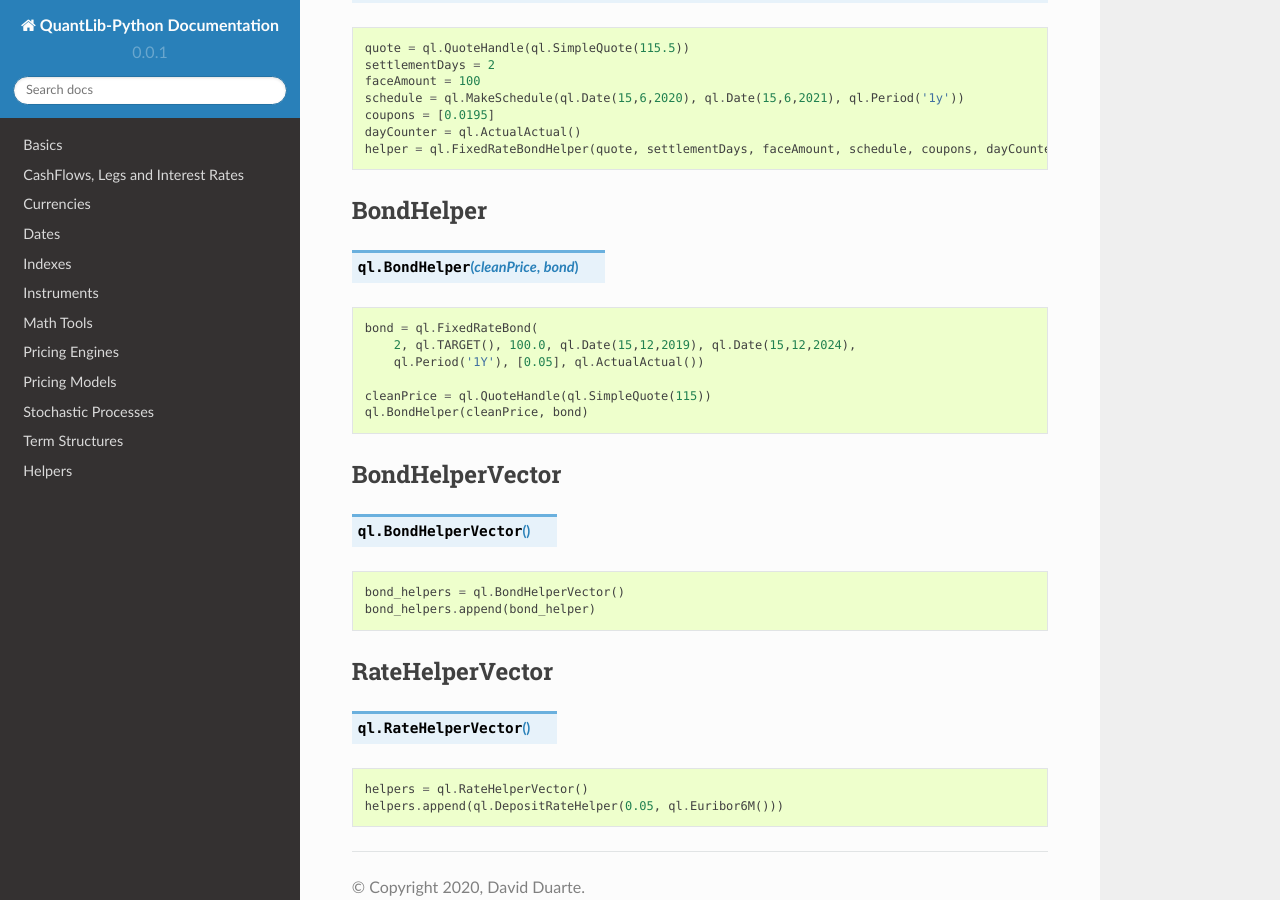
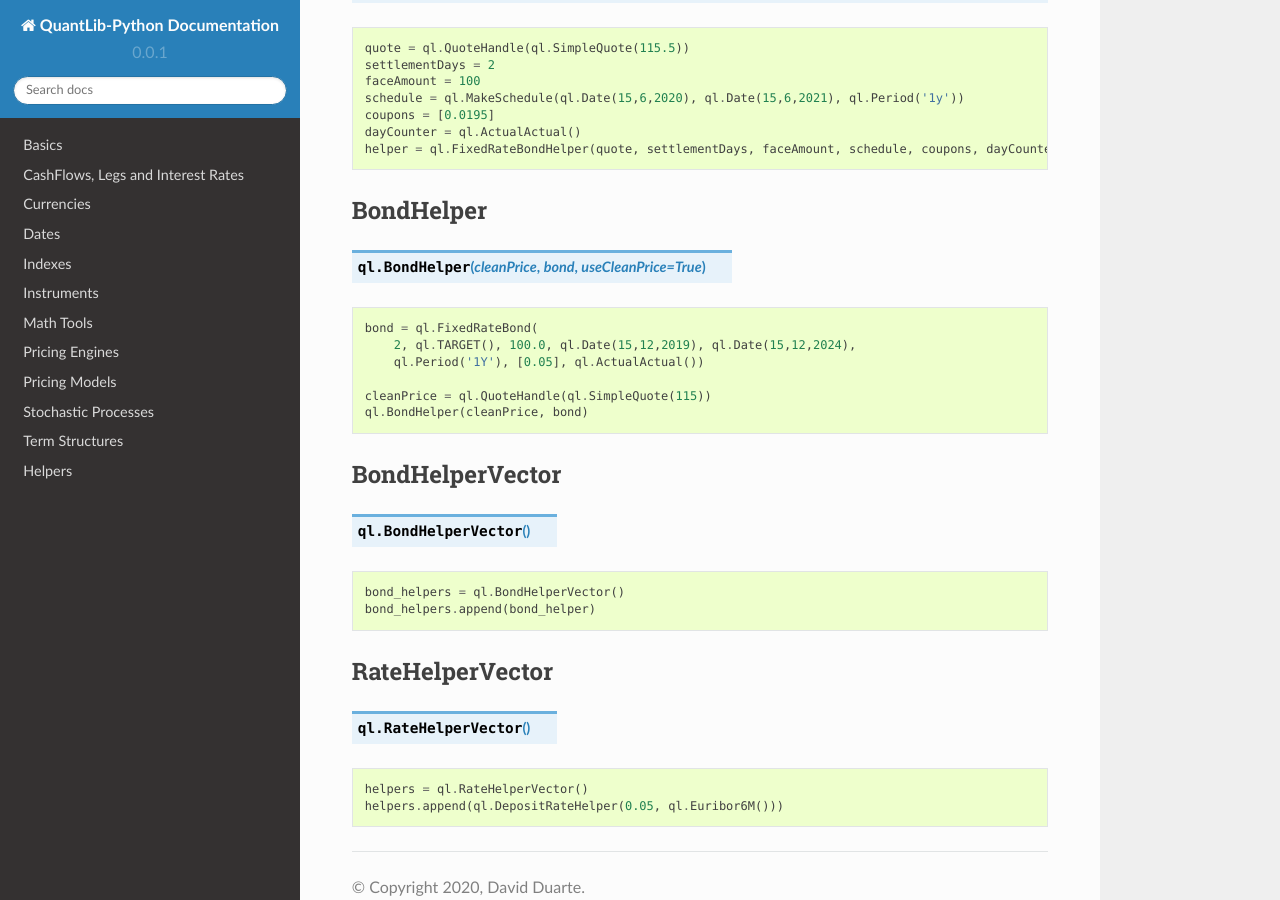
Before and after one commit to nhaga/QuantLib-Python-Docs, a Sphinx documentation site: the page built from docs/helpers/rates.rst, in a window 1280 px wide and 900 px high, scrolled down 9635 px. Built offline with Sphinx 7.4.7 and the Read the Docs theme 2.0.0, drawn with Linux system fonts in a browser that asks for light colours; formulas are drawn with MathJax 3.

Commit message:
added useCleanPrice to BondHelper

```diff
--- a/docs/helpers/rates.rst
+++ b/docs/helpers/rates.rst
@@ -495,7 +495,7 @@ FixedRateBondHelper
 BondHelper
 **********
 
-.. function:: ql.BondHelper(cleanPrice, bond)
+.. function:: ql.BondHelper(cleanPrice, bond, useCleanPrice=True)
 
 .. code-block:: python
 
```
